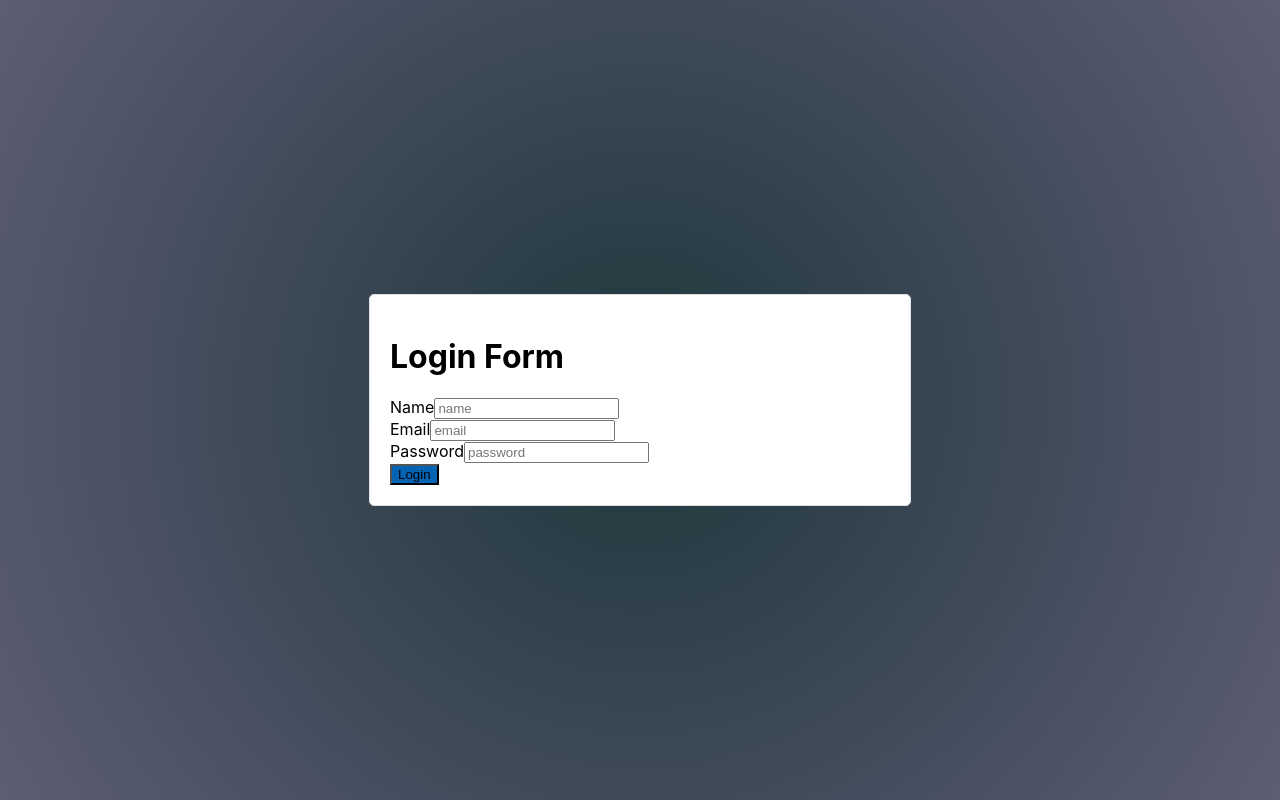
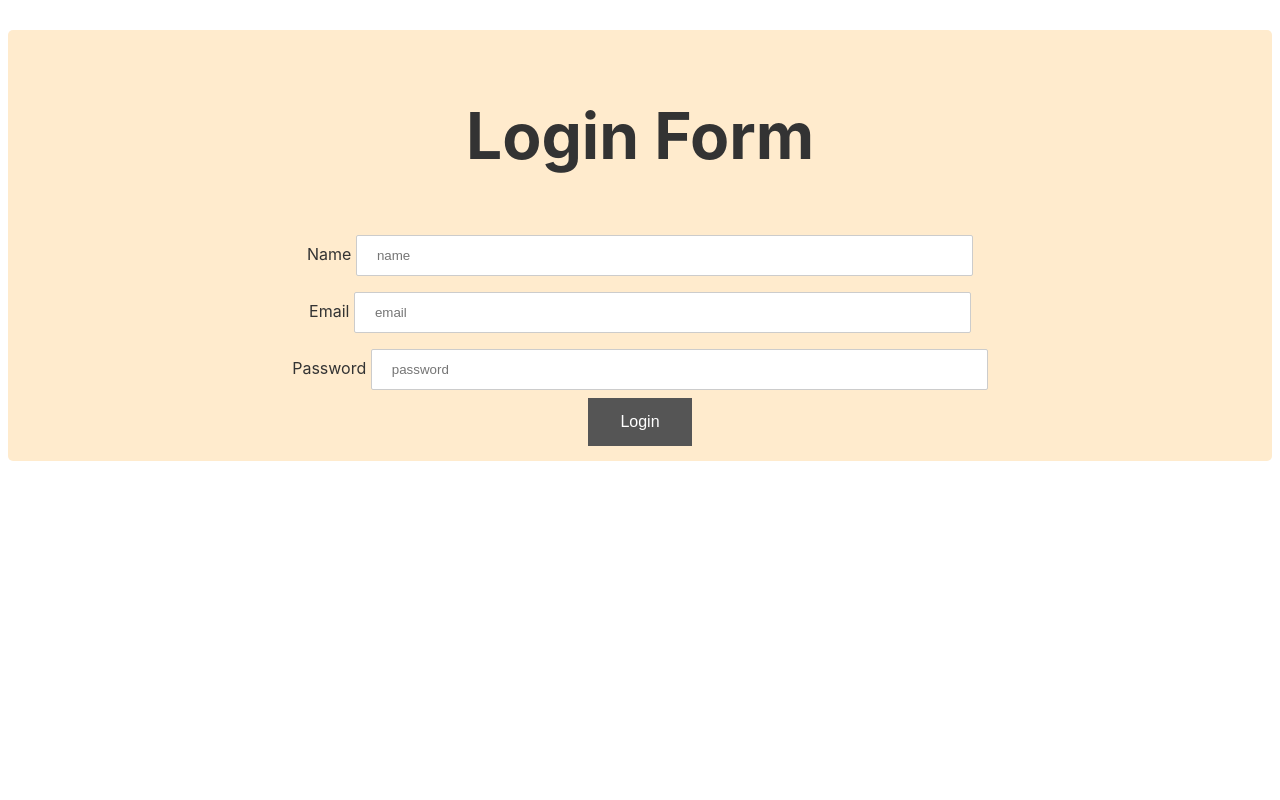
Before and after one commit to rabayarabu/React-Express-Project, a React (Create React App) app in the folder client/: page / in a window 1280 px wide. Built offline with nearby package versions, Linux system fonts and the light colour scheme; no server answers.

Commit message:
styles.css file added

```diff
--- a/client/package.json
+++ b/client/package.json
@@ -1,12 +1,13 @@
 {
   "name": "client",
   "version": "0.1.0",
-  "proxy": "http://localhost:5000",
+  "proxy": "http://localhost:8000",
   "private": true,
   "dependencies": {
     "@testing-library/jest-dom": "^5.16.5",
     "@testing-library/react": "^13.4.0",
     "@testing-library/user-event": "^13.5.0",
+    "axios": "^1.0.0",
     "body-parser": "^1.20.0",
     "react": "^18.2.0",
     "react-dom": "^18.2.0",
--- a/client/public/index.html
+++ b/client/public/index.html
@@ -9,7 +9,7 @@
       name="description"
       content="Web site created using create-react-app"
     />
-    <link rel="apple-touch-icon" href="%PUBLIC_URL%/logo192.png" />
+    <!-- <link rel="apple-touch-icon" href="%PUBLIC_URL%/logo192.png" /> -->
     <!--
       manifest.json provides metadata used when your web app is installed on a
       user's mobile device or desktop. See https://developers.google.com/web/fundamentals/web-app-manifest/
@@ -24,7 +24,7 @@
       work correctly both with client-side routing and a non-root public URL.
       Learn how to configure a non-root public URL by running `npm run build`.
     -->
-    <title>React App</title>
+    <title>React-Exoress App</title>
   </head>
   <body>
     <noscript>You need to enable JavaScript to run this app.</noscript>
@@ -39,5 +39,6 @@
       To begin the development, run `npm start` or `yarn start`.
       To create a production bundle, use `npm run build` or `yarn build`.
     -->
+    <script src="https://cdn.jsdelivr.net/npm/axios/dist/axios.min.js"></script>
   </body>
 </html>
--- a/client/src/App.js
+++ b/client/src/App.js
@@ -1,5 +1,5 @@
 import React from 'react'
-import './App.css'
+import '././components/styles.css'
 // import Practice from './components/Practice'
 import Form from './components/Form'
 
--- a/client/src/components/Form.js
+++ b/client/src/components/Form.js
@@ -1,24 +1,22 @@
 import React, { useEffect, useState } from 'react'
 
 
+
 function Form() {
-    const value = { name: "", email: "", password: "" }
+    const value = {
+        name: "",
+        email: "",
+        password: "",redirect: false,
+        setHeaders: function (res, path, stat) {
+          res.set('x-timestamp', Date.now())
+        }
+    }
     const [formvalues, setFormvalues] = useState(value);
-    const [formErrors, setFormErrors] = useState({});
     useEffect(() => {
-
-    }, [])
-    const handleChange = (e) => {
-        const { name, value } = e.target;
-        setFormvalues({ ...formvalues, [name]: value });
-    };
-    const handleSubmit = (e) => {
-        e.preventDefault();
-        setFormErrors(validate(formvalues))
-        fetch("http://localhost:5000/api", {
+        fetch("http://localhost:8000/login", {
             headers: {
-                'Accept': 'application/json',
-                'Content-Type': 'application/json'
+                'Accept': 'text/json',
+                'Content-Type': 'text/json'
             }, method: "POST", body: { "email": formvalues.email, "password": formvalues.password }
         }).then(
             response => response.json()
@@ -26,21 +24,39 @@ function Form() {
             data => {
                 setFormvalues(data)
             }
-        )
+        ).catch(error => {
+            console.log('error occured');
+        })
+
+    }, [])
+    const handleChange = (e) => {
+        console.log(e.target.value);
+        const { name, value } = e.target;
+        setFormvalues({ ...formvalues, [name]: value });
+
     };
-    const validate = (values) => {
+    const handleSubmit = (e) => {
 
-    }
+        console.log(e.target.value);
+        console.log('form is submitted');
+        console.log(formvalues.name, formvalues.email, formvalues.password);
+        e.preventDefault();
+        const { name, value } = e.target;
+        setFormvalues({ ...formvalues, [name]: value });
+
+    };
+
+
     return (
         <div className="container">
 
             {/* <pre>{JSON.stringify(formvalues, undefined, 2)}</pre> */}
             <form onSubmit={handleSubmit}>
-                <h1>Login Form</h1>
+                <h1 class="title">Login Form</h1>
                 <div className="ui divider"></div>
                 <div className="ui form">
                     <div className="field">
-                        <label>Name</label>
+                        <label>Name   </label>
                         <input type="text"
                             name="name"
                             placeholder="name"
@@ -49,7 +65,7 @@ function Form() {
                         />
                     </div>
                     <div className="field">
-                        <label>Email</label>
+                        <label>Email </label>
                         <input type="text"
                             name="email"
                             placeholder="email"
@@ -58,7 +74,7 @@ function Form() {
                         />
                     </div>
                     <div className="field">
-                        <label>Password</label>
+                        <label>Password </label>
                         <input type="text"
                             name="password"
                             placeholder="password"
@@ -66,10 +82,11 @@ function Form() {
                             onChange={handleChange}
                         />
                     </div>
-                    <button className="fluid ui button blue">Login</button>
+                    <button onSubmit={handleSubmit} className="fluid ui button blue" >Login</button>
                 </div>
 
             </form>
+            <div>{}</div>
 
         </div>
     )
--- /dev/null
+++ b/client/src/components/styles.css
@@ -0,0 +1,48 @@
+.container{
+    background-color: blanchedalmond;
+    font-family: -apple-system, BlinkMacSystemFont, 'Segoe UI', 'Roboto', 'Helvetica Neue', Arial, sans-serif;
+    margin: 30px 8px;
+    padding: 15px;
+    border-radius: 5px;
+    font-size: 1rem;
+    line-height: 1.5;
+    text-align: center;
+    color: #333;
+}
+.title{
+    font-size: 4rem;
+    text-align: center;
+}
+button {
+    background-color: #555555;
+    border: none;
+    color: white;
+    padding: 15px 32px;
+    text-align: center;
+    text-decoration: none;
+    display: inline-block;
+    font-size: 16px;
+}
+
+input{
+    width: 50%;
+    text-align: left;
+    padding: 12px 20px;
+    margin: 8px 0;
+    display: inline-block;
+    border: 1px solid #ccc;
+    border-radius: 2px;
+    box-sizing: border-box;
+    vertical-align: auto;
+}
+h1{
+    text-align: center;
+}
+
+.ui form{
+    margin: auto;
+
+}
+.field{
+    size: large;
+}
```
Also changed, not shown: 2 other files (tests, documents, lock files or other folders).
